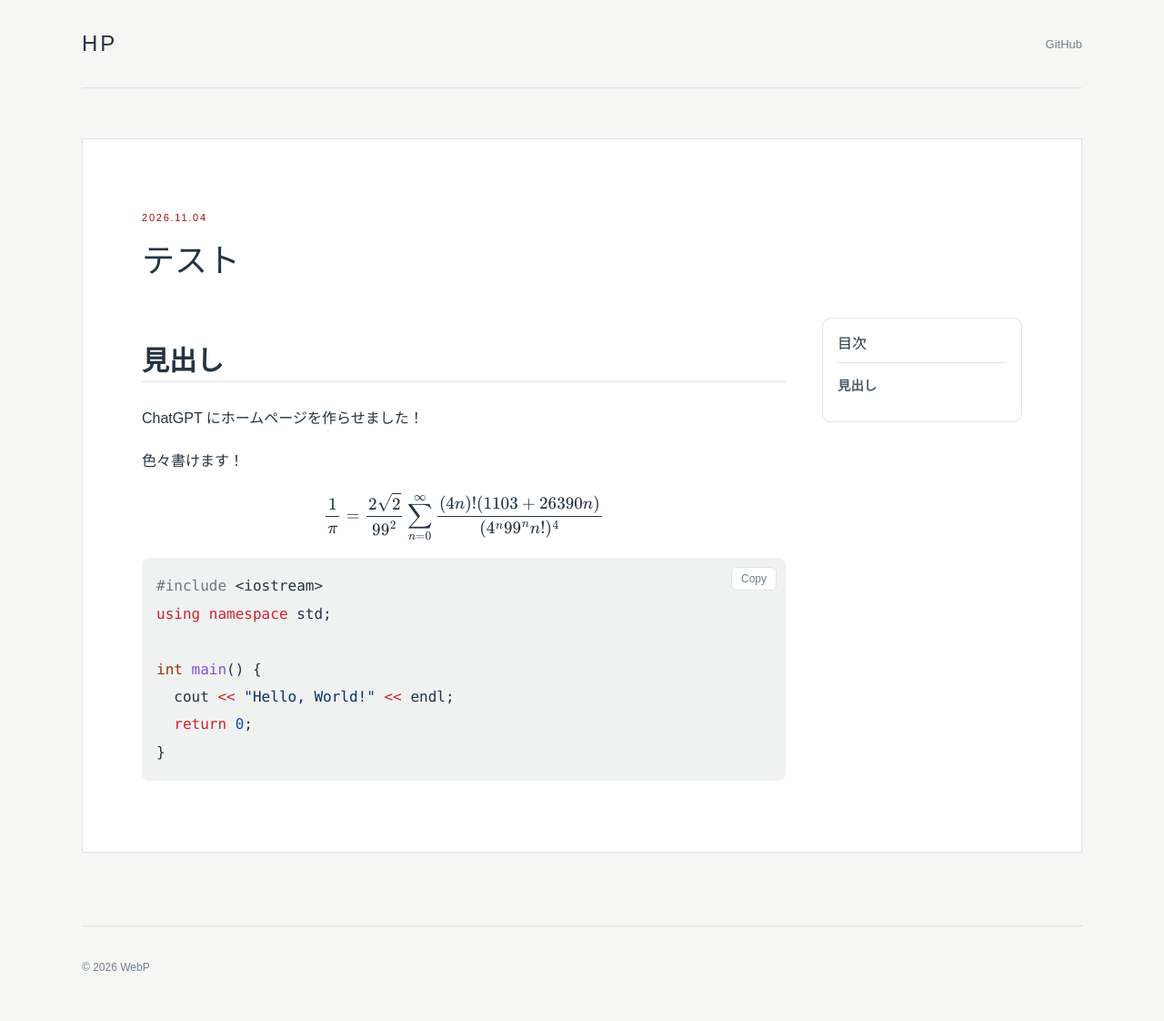
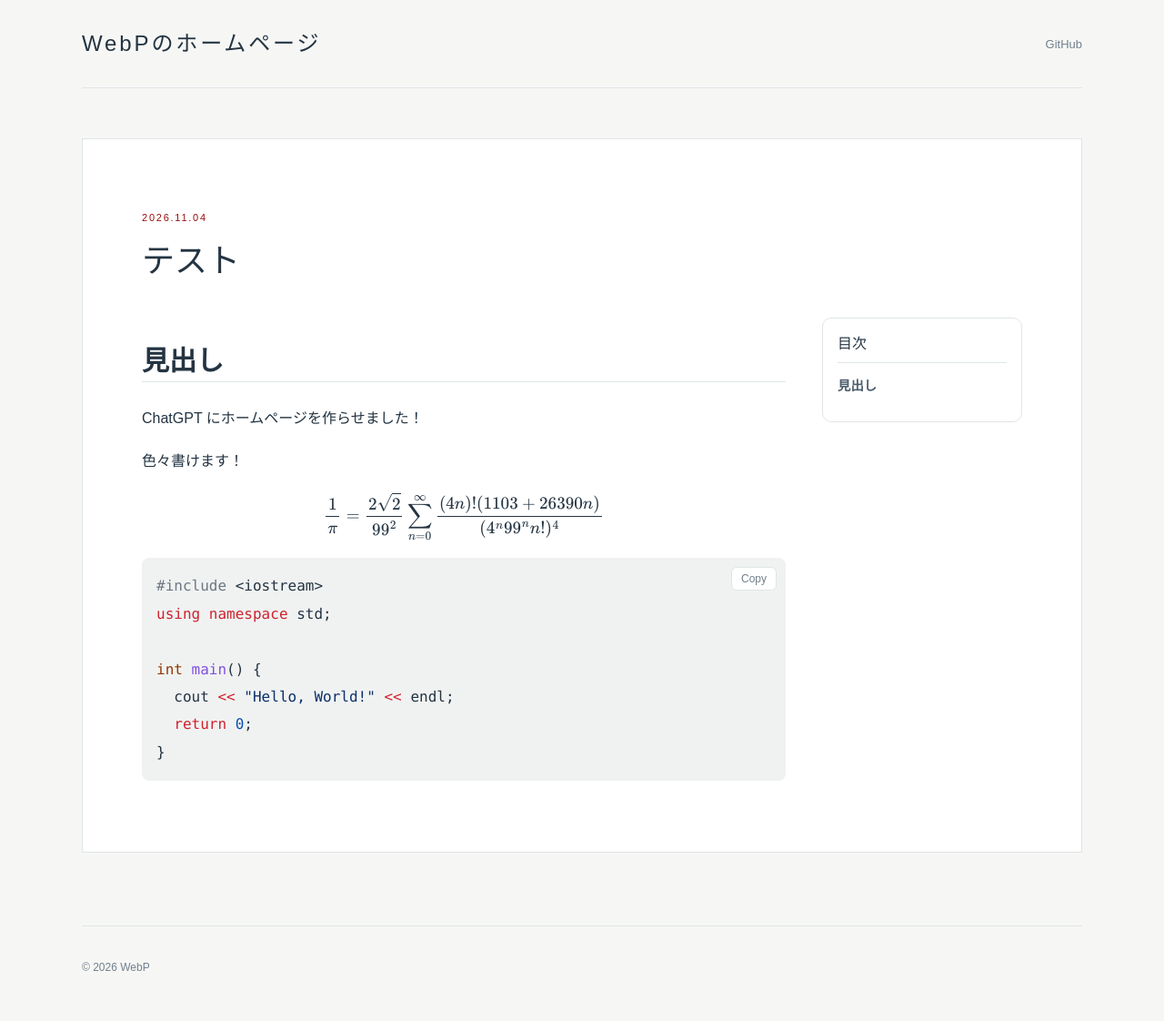
Before and after one commit to JPEG24/hp, a Jekyll site: the page built from _posts/2026-11-04-test.md, in a window 1280 px wide. Shown: the whole page at 91% size. Built offline with Jekyll 4.4.1, drawn with Linux system fonts in a browser that asks for light colours.

Commit message:
いろいろ

```diff
--- a/_config.yml
+++ b/_config.yml
@@ -1,5 +1,5 @@
-title: HP
-url: "https://jpeg24.vercel.app/"
+title: WebPのホームページ
+url: "https://webp-hp.vercel.app/"
 baseurl: ""
 repository: "JPEG24/hp"
 
```
